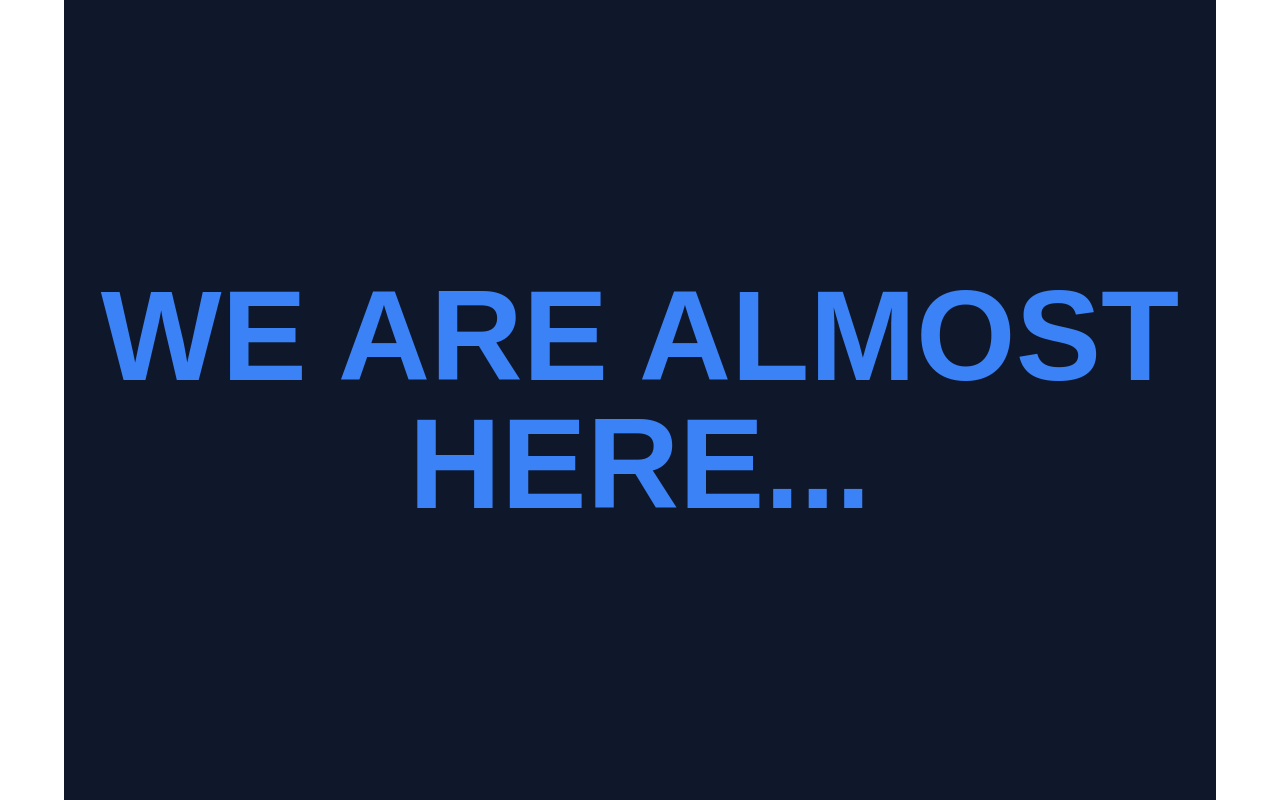
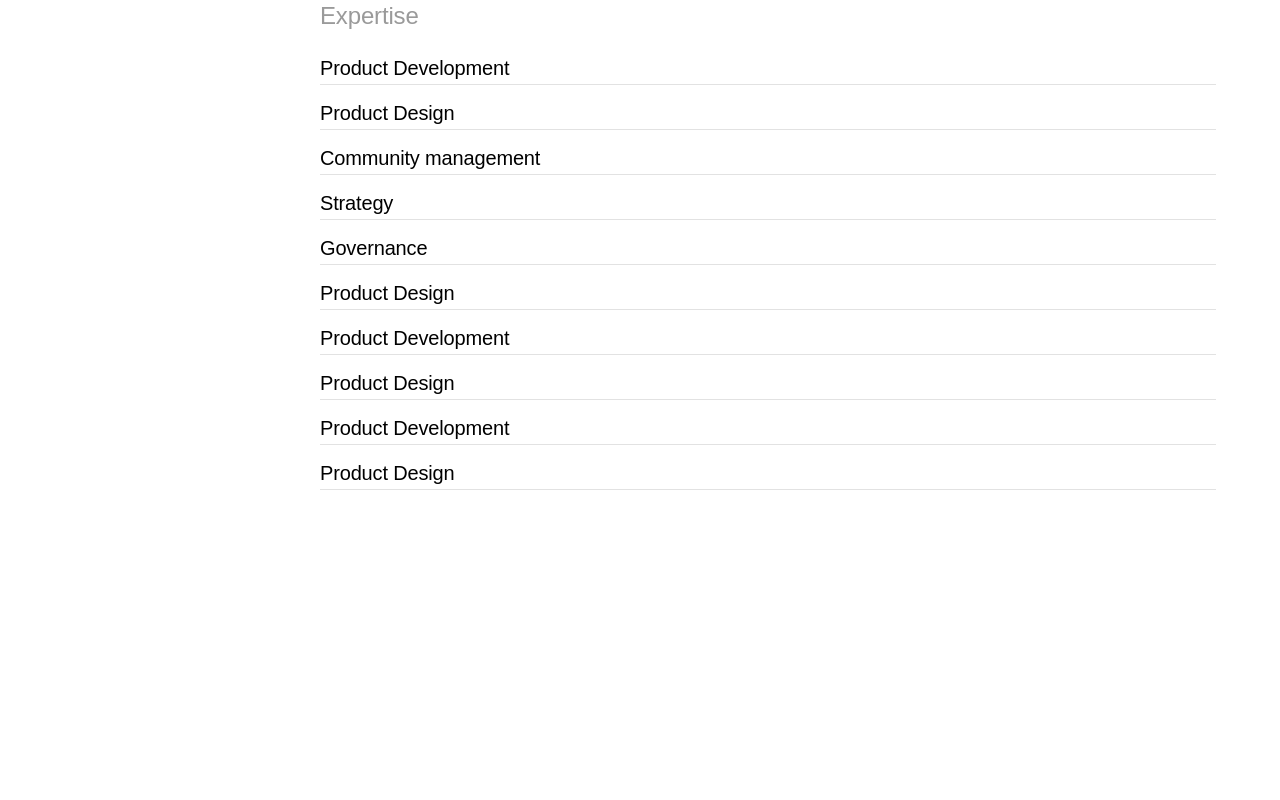
Before and after one commit to TheGymRwanda/zzz-unit8, a Next.js app: page / in a window 1280 px wide. Built offline with nearby package versions, Linux system fonts and the light colour scheme; a web font is replaced by a local one.

Commit message:
feat: add expertise list styles

```diff
--- a/components/Sections/Expertise.jsx
+++ b/components/Sections/Expertise.jsx
@@ -1,3 +1,31 @@
 export default function Expertise() {
-  return <section>Expertise</section>;
+  const expertiseList = [
+    'Product Development',
+    'Product Design',
+    'Community management',
+    'Strategy',
+    'Governance',
+    'Product Design',
+    'Product Development',
+    'Product Design',
+    'Product Development',
+    'Product Design',
+  ];
+  return (
+    <section className='float-right'>
+      <div className='-tracking-0.01'>
+        <h4 className='text-2xl text-muted-300'>Expertise</h4>
+        <div className='grid grid-cols-1 mt-5 gap-y-3'>
+          {expertiseList.map((expertise, index) => (
+            <h5
+              key={index}
+              className='text-xl leading-8 border-b border-muted-100 w-70w'
+            >
+              {expertise}
+            </h5>
+          ))}
+        </div>
+      </div>
+    </section>
+  );
 }
--- a/pages/index.js
+++ /dev/null
@@ -1,8 +0,0 @@
-export default function Home() {
-    return (
-        <div className="flex items-center justify-center h-screen font-extrabold text-center text-blue-500 uppercase bg-slate-900 text-9xl">
-            <p>we are almost here...</p>
-        </div>
-    );
-
-}
--- /dev/null
+++ b/pages/index.jsx
@@ -0,0 +1,13 @@
+import Head from 'next/head';
+import Expertise from '../components/Sections/Expertise';
+
+export default function Home() {
+  return (
+    <>
+      <Head>
+        <title>Unit 8</title>
+      </Head>
+      <Expertise />
+    </>
+  );
+}
--- a/tailwind.config.js
+++ b/tailwind.config.js
@@ -1,31 +1,39 @@
 /** @type {import('tailwindcss').Config} */
 module.exports = {
   content: [
-        "./app/**/*.{js,ts,jsx,tsx}",
-        "./pages/**/*.{js,ts,jsx,tsx}",
-        "./components/**/*.{js,ts,jsx,tsx}",
+    './app/**/*.{js,ts,jsx,tsx}',
+    './pages/**/*.{js,ts,jsx,tsx}',
+    './components/**/*.{js,ts,jsx,tsx}',
   ],
   theme: {
     extend: {
       fontFamily: {
-                grotesk: ["Grotesk", "sans-serif"],
+        grotesk: ['Grotesk', 'sans-serif'],
+      },
+      maxWidth: {
+        '8xl': '82rem',
       },
       colors: {
         primary: {
-                    300: "#5602E0",
+          300: '#5602E0',
         },
         muted: {
-                    300: "#9A9A9A",
-                    200: "#878787",
-                    100: "#E2E2E2",
-                    50: "#F4F4F4",
+          300: '#9A9A9A',
+          200: '#878787',
+          100: '#E2E2E2',
+          50: '#F4F4F4',
         },
       },
       maxWidth: {
-                "8xl": "82rem",
+        '8xl': '82rem',
+      },
+      width: {
+        '70w': '70vw',
+      },
+      letterSpacing: {
+        0.01: '0.01rem',
       },
     },
   },
   plugins: [],
-
 };
```
Also changed, not shown: pages/_app.jsx (renamed from pages/_app.js). Lines whose indentation alone changed are shown as unchanged.
